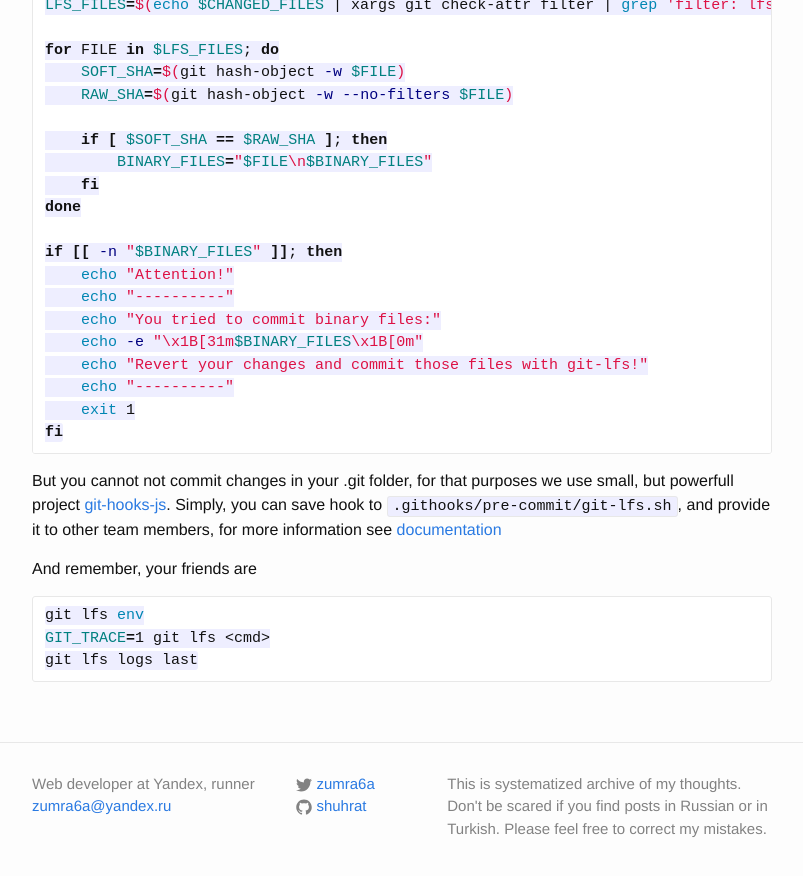
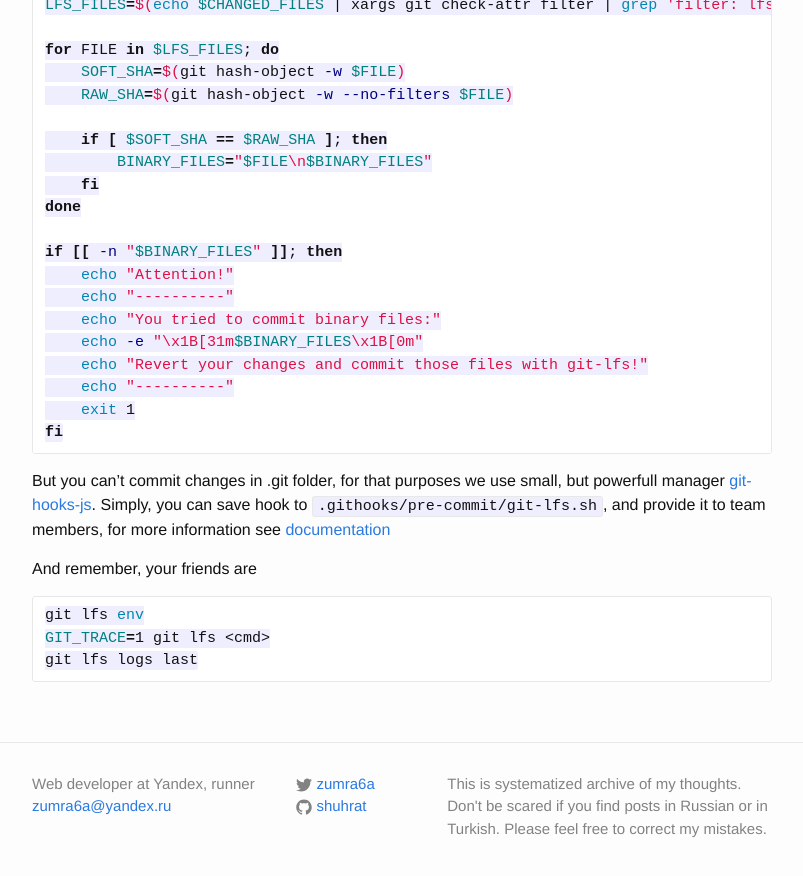
Before and after one commit to shuhrat/shuhrat.github.io, a Jekyll site: the page built from _posts/2015-12-27-git-lfs-tips-and-tricks.md, in a window 1280 px wide and 900 px high, scrolled down 1591 px. Shown: the top 876 px of the window, without its empty margins (238-1041 px from the left). Built offline with Jekyll 4.4.1, drawn with Linux system fonts in a browser that asks for light colours; Markdown is read by kramdown in place of the engine named in the settings; comment, search, counter and statistics services are not loaded.

````diff
--- a/_posts/2015-12-27-git-lfs-tips-and-tricks.md
+++ b/_posts/2015-12-27-git-lfs-tips-and-tricks.md
@@ -97,9 +97,9 @@
 fi
 ```
 
-But you cannot not commit changes in your .git folder, for that purposes we use small, but powerfull
-project [git-hooks-js](git-hooks-js). Simply, you can save hook to `.githooks/pre-commit/git-lfs.sh`, and
-provide it to other team members, for more information see [documentation](git-hooks-js-doc)
+But you can't commit changes in .git folder, for that purposes we use small, but powerfull
+manager [git-hooks-js](git-hooks-js). Simply, you can save hook to `.githooks/pre-commit/git-lfs.sh`, and
+provide it to team members, for more information see [documentation](git-hooks-js-doc)
 
 And remember, your friends are
 
````
Also changed, not shown: _posts/2015-03-11-jscs.md (+1 -0 lines).
